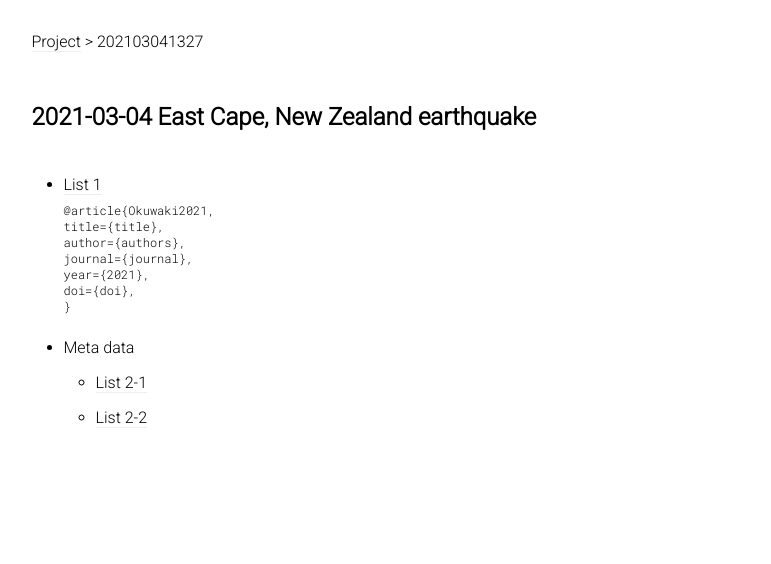
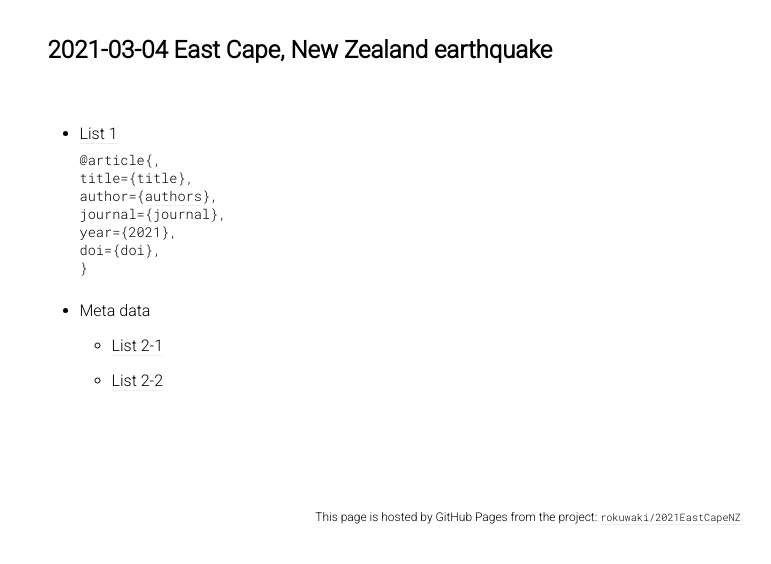
Before and after one commit to rokuwaki/2021EastCapeNZ, a plain HTML site: page docs/index.html in a window 1280 px wide. Shown: the whole page, without its empty margins (112-883 px from the left). Drawn offline with Linux system fonts and the light colour scheme.

Commit message:
update docs

```diff
--- a/docs/css/style.css
+++ b/docs/css/style.css
@@ -23,15 +23,12 @@ a:hover, a:active {
 }
 
 .container {
-  padding: 1rem 0 0 0;
+  padding: 0 0 0 0;
 }
 
 .sub-container {
-  padding: 1rem 2rem 1rem 2rem;
-}
-
-.title {
-  padding: 1rem 2rem 0rem 2rem;
+  padding: 1rem 1rem 1rem 1rem;
+  margin: 0;
 }
 
 ul {
@@ -45,12 +42,24 @@ li {
 
 .code {
   font-family: 'Roboto Mono', monospace;
+  font-size: 85%;
+  margin: 0 0 1rem 0;
+}
+
+.code-inline {
+  font-family: 'Roboto Mono', monospace;
+  font-size: 85%;
+  display: inline;
+}
+
+.footer {
   font-size: 75%;
-  margin: 0 0 1rem;
+  text-align: center;
+  margin: 5rem 0 0 0;
 }
 
 @media (min-width: 992px) {
-  .sub-container {
+  .container {
     max-width: 993px;
     margin: 0 auto 0 auto;
   }
--- a/docs/index.html
+++ b/docs/index.html
@@ -16,10 +16,6 @@
 
   <div class="container">
 
-    <div class="sub-container nav">
-      <a href="#">Project</a> > 202103041327
-    </div>
-
     <div class="sub-container title">
       <h2>2021-03-04 East Cape, New Zealand earthquake</h2>
     </div>
@@ -28,9 +24,9 @@
       <ul>
         <li><a href="#">List 1</a></li>
         <div class="code">
-        @article{Okuwaki2021,<br>
+        @article{,<br>
           title={title},<br>
-          author={authors},<br>
+          author={<a href="#">authors</a>},<br>
           journal={journal},<br>
           year={2021},<br>
           doi={doi},<br>
@@ -39,10 +35,15 @@
         <li>Meta data</li>
         <ul>
           <li><a href="#">List 2-1</a></li>
-          <li><a href="#">List 2-2</li>
+          <li><a href="#">List 2-2</a></li>
         </ul>
       </ul>
     </div>
+
+    <div class="sub-container footer">
+      This page is hosted by GitHub Pages from the project: <a href="https://github.com/rokuwaki/2021EastCapeNZ"><p class="code-inline">rokuwaki/2021EastCapeNZ</p></a>
+    </div>
+
 
   </div>
 
```
